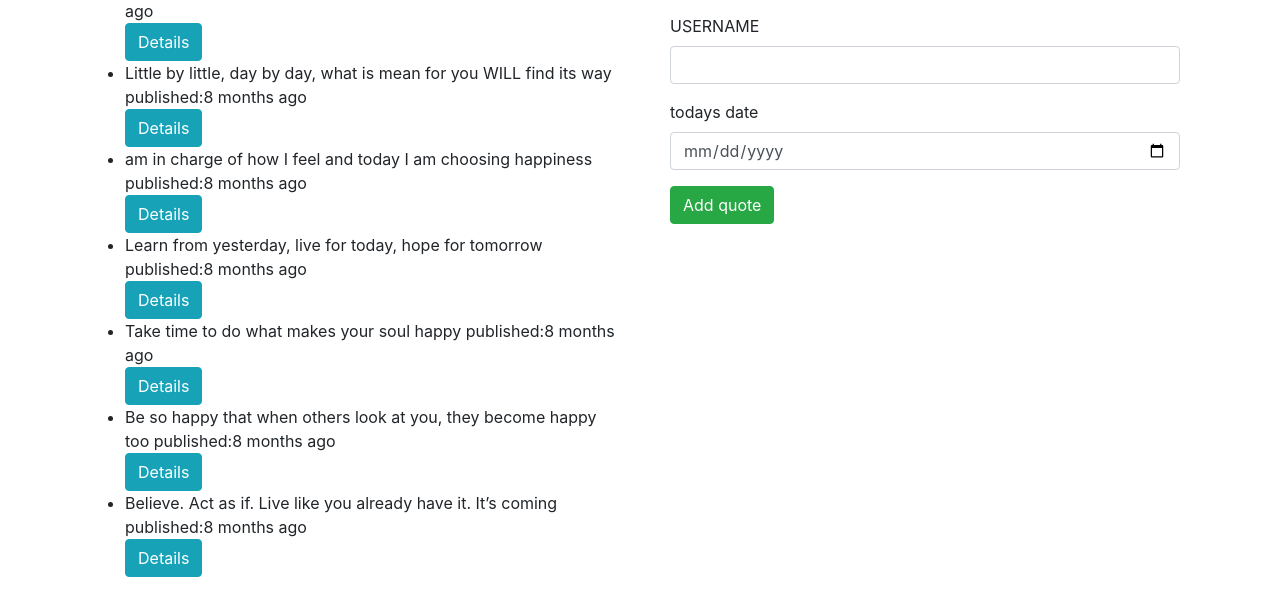
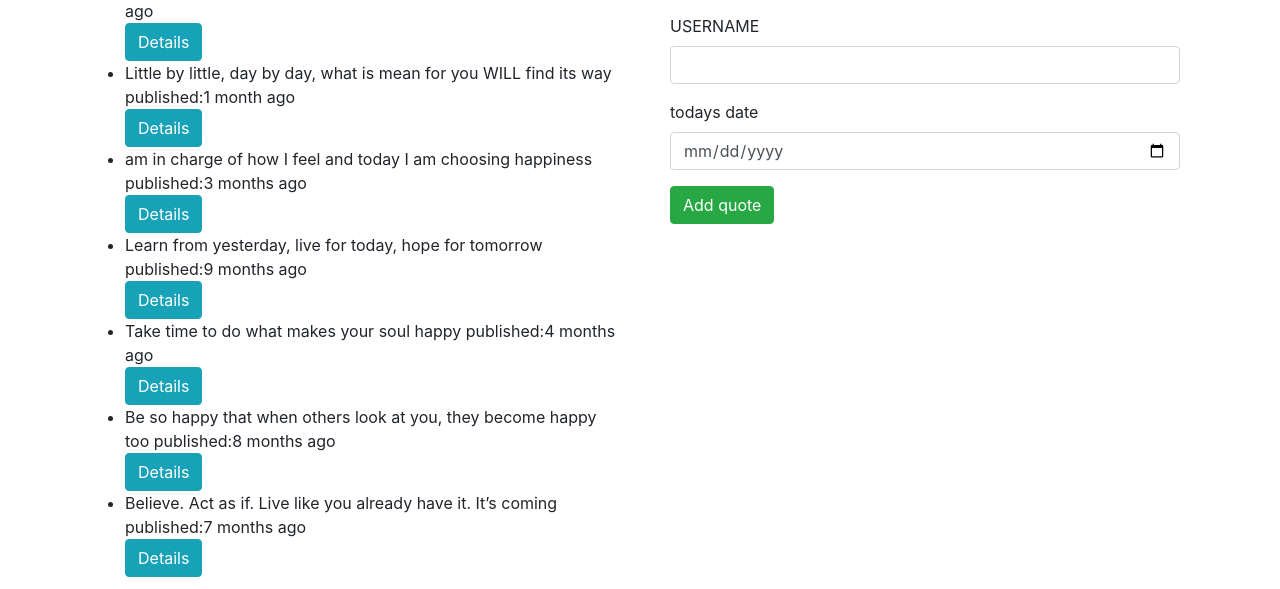
Before and after one commit to trevor-ngugi/quotes-website-2, an Angular app: page / in a window 1280 px wide. Shown: the part 291-880 px from the top of the page. Built offline with nearby package versions, Linux system fonts and the light colour scheme.

Commit message:
chaged the time and aouthors name

```diff
--- a/src/app/quote/quote.component.ts
+++ b/src/app/quote/quote.component.ts
@@ -10,14 +10,14 @@ export class QuoteComponent implements OnInit {
   quotes:Quote[]=[
     new Quote(1,'work hard play hard','trevor',new Date(2019,10,30)),
     new Quote(2 ,'When you can’t find the sunshine, be the sunshine','ngugi',new Date(2019,2,14)),
-    new Quote(3 ,'The grass is greener where you water it ','ngugi',new Date(2019,2,14)),
-    new Quote(4 ,'Wherever life plants you, bloom with grace ','ngugi',new Date(2019,2,14)),
-    new Quote(5 ,'Little by little, day by day, what is mean for you WILL find its way ','ngugi',new Date(2019,2,14)),
-    new Quote(6 ,' am in charge of how I feel and today I am choosing happiness ','ngugi',new Date(2019,2,14)),
-    new Quote(7 ,'Learn from yesterday, live for today, hope for tomorrow ','ngugi',new Date(2019,2,14)),
-    new Quote(8 ,'Take time to do what makes your soul happy ','ngugi',new Date(2019,2,14)),
-    new Quote(9 ,'Be so happy that when others look at you, they become happy too ','ngugi',new Date(2019,2,14)),
-    new Quote(10 ,'Believe. Act as if. Live like you already have it. It’s coming ','ngugi',new Date(2019,2,14)),
+    new Quote(3 ,'The grass is greener where you water it ','john',new Date(2019,2,14)),
+    new Quote(4 ,'Wherever life plants you, bloom with grace ','phillip',new Date(2019,2,15)),
+    new Quote(5 ,'Little by little, day by day, what is mean for you WILL find its way ','messi',new Date(2019,9,10)),
+    new Quote(6 ,' am in charge of how I feel and today I am choosing happiness ','crystal',new Date(2019,7,7)),
+    new Quote(7 ,'Learn from yesterday, live for today, hope for tomorrow ','jenkins',new Date(2019,1,15)),
+    new Quote(8 ,'Take time to do what makes your soul happy ','wakiritho',new Date(2019,6,17)),
+    new Quote(9 ,'Be so happy that when others look at you, they become happy too ','cole',new Date(2019,2,20)),
+    new Quote(10 ,'Believe. Act as if. Live like you already have it. It’s coming ','huncho',new Date(2019,3,14)),
 
   ]
 
```
